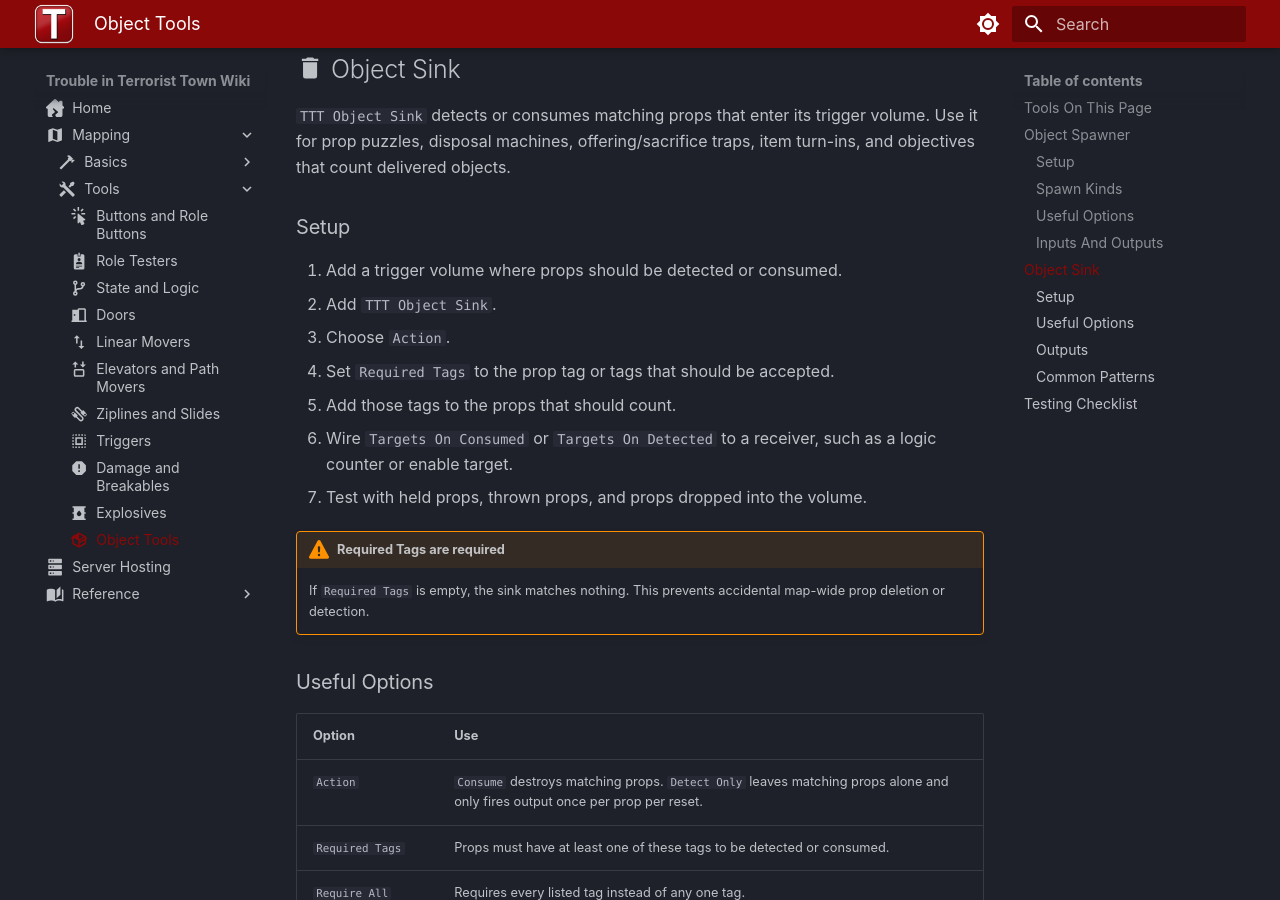
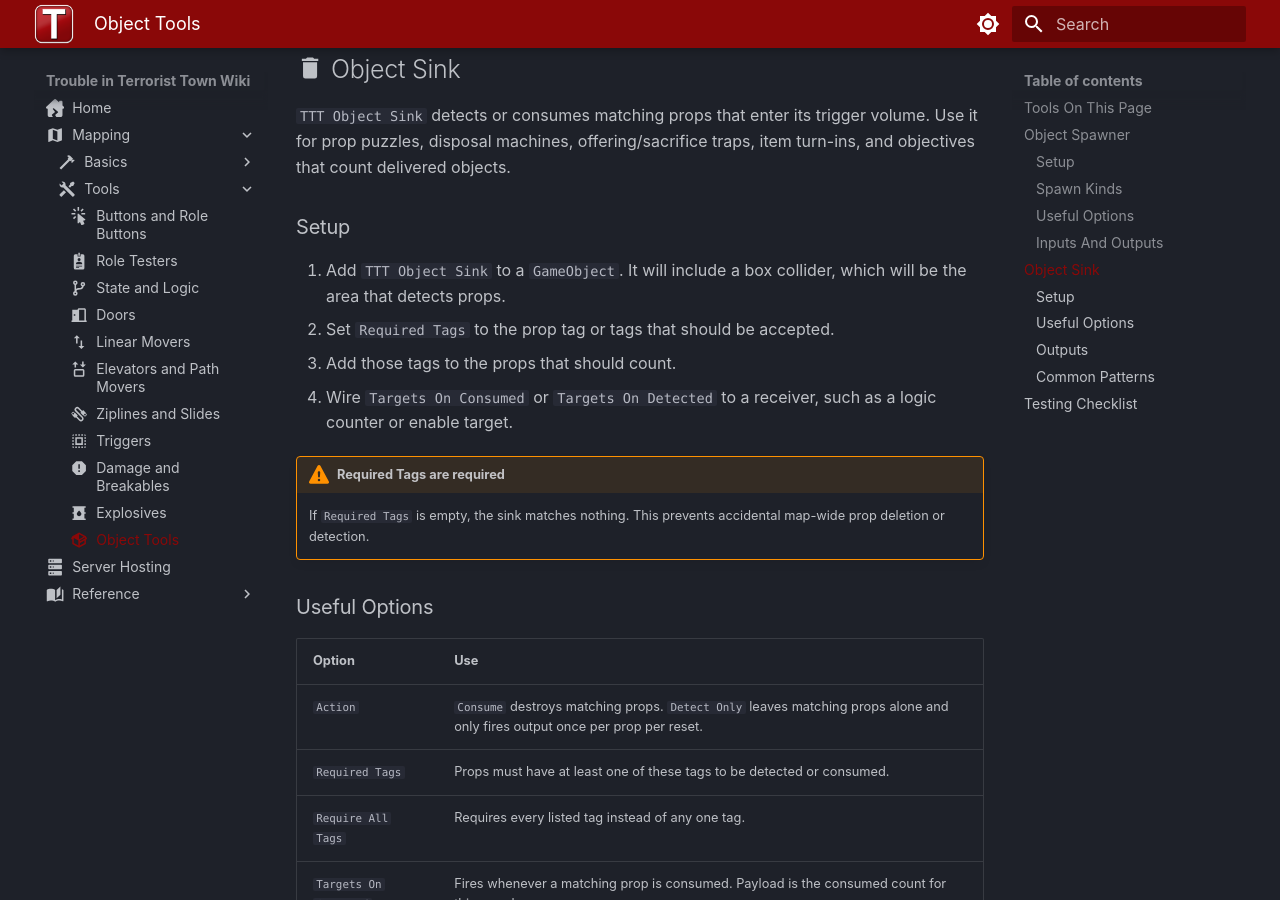
Before and after one commit to Three-Thieves/ttt-wiki, an MkDocs documentation site: the page built from docs/mapping/tools/object-tools.md, in a window 1280 px wide and 900 px high, scrolled down 2125 px. Built offline with MkDocs 1.6.1 and Material for MkDocs 9.7.7, drawn with Linux system fonts in a browser that asks for light colours; some web fonts are replaced.

Commit message:
Correct bad instructions for ObjectSink

```diff
--- a/docs/mapping/tools/object-tools.md
+++ b/docs/mapping/tools/object-tools.md
@@ -79,13 +79,10 @@
 
 ### Setup
 
-1. Add a trigger volume where props should be detected or consumed.
-2. Add `TTT Object Sink`.
-3. Choose `Action`.
-4. Set `Required Tags` to the prop tag or tags that should be accepted.
-5. Add those tags to the props that should count.
-6. Wire `Targets On Consumed` or `Targets On Detected` to a receiver, such as a logic counter or enable target.
-7. Test with held props, thrown props, and props dropped into the volume.
+1. Add `TTT Object Sink` to a `GameObject`. It will include a box collider, which will be the area that detects props.
+2. Set `Required Tags` to the prop tag or tags that should be accepted.
+3. Add those tags to the props that should count.
+4. Wire `Targets On Consumed` or `Targets On Detected` to a receiver, such as a logic counter or enable target.
 
 !!! warning "Required Tags are required"
     If `Required Tags` is empty, the sink matches nothing. This prevents accidental map-wide prop deletion or detection.
```
